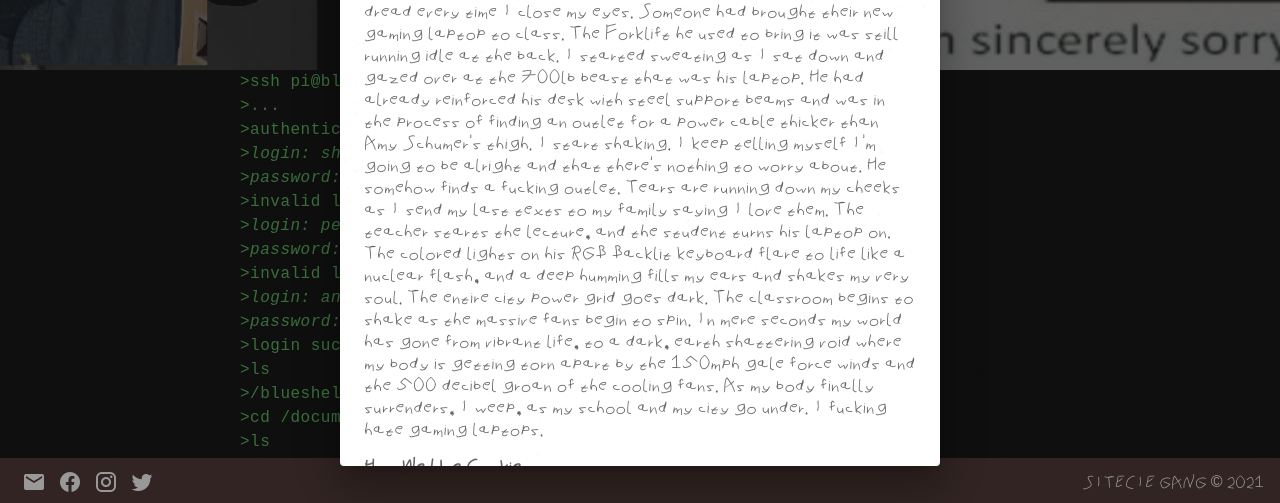
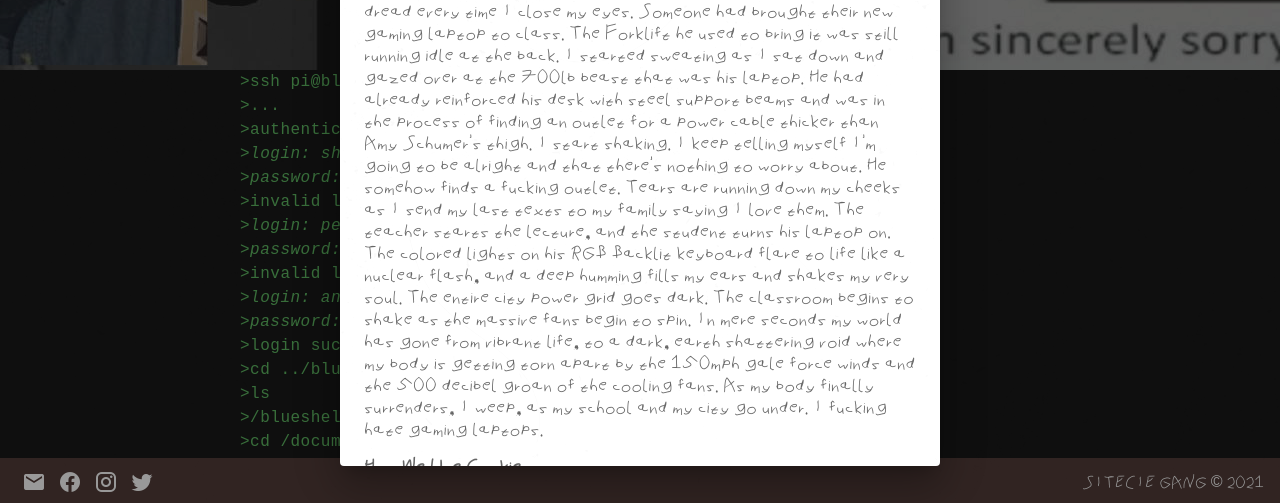
Before and after one commit to ESA-Blueshell/frontend, a Vue app: page /documents in a window 1280 px wide. Shown: the part 294-797 px from the top of the page. Built offline with nearby package versions, Linux system fonts and the light colour scheme.

Commit message:
iuchfmishf

```diff
--- a/src/views/Documents.vue
+++ b/src/views/Documents.vue
@@ -17,6 +17,7 @@
           <i>>login: andrei <br>
           >password: andrei </i> <br>
           >login successful <br>
+          >cd ../blueshell <br>
           >ls <br>
           >/blueshell-frontend /blueshell-api /blueshell-keylogger /documents <br>
           >cd /documents <br>
```
